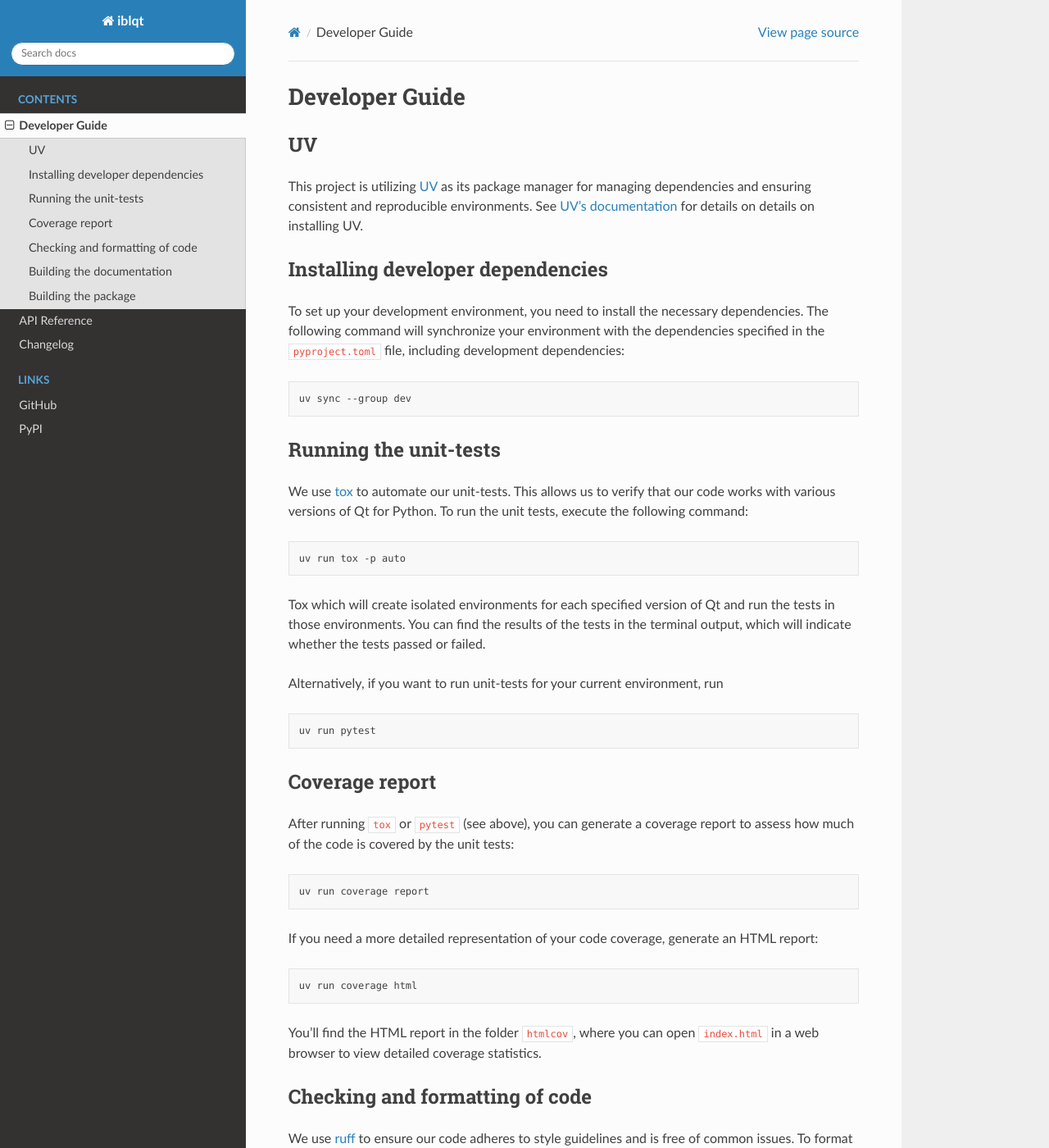
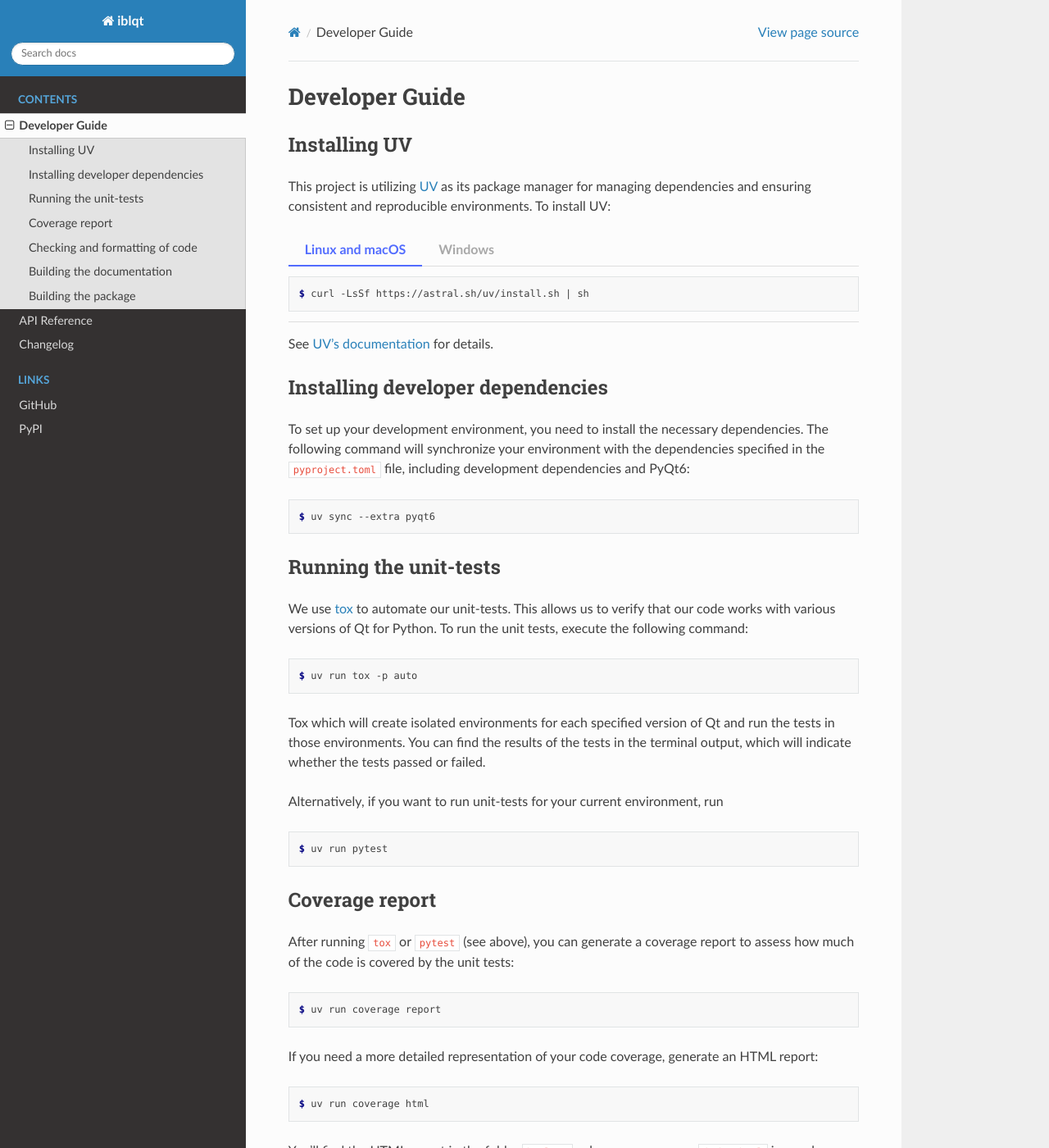
Before and after one commit to int-brain-lab/iblqt, a Sphinx documentation site: the page built from docs/source/dev_guide.rst, in a window 1280 px wide and 1400 px high. Shown: the whole window at 82% size. Built offline with Sphinx 7.4.7 and the Read the Docs theme 3.1.0, drawn with Linux system fonts in a browser that asks for light colours; some of the changed text lies outside the part shown.

Commit message:
documentation / prepare release

```diff
--- a/docs/source/conf.py
+++ b/docs/source/conf.py
@@ -25,6 +25,7 @@ extensions = [
     'sphinx.ext.autodoc',
     'sphinx.ext.autosummary',
     'sphinx.ext.viewcode',
+    'sphinx_design',
     'sphinx_qt_documentation',
     'myst_parser',
 ]
--- a/docs/source/dev_guide.rst
+++ b/docs/source/dev_guide.rst
@@ -1,13 +1,28 @@
 Developer Guide
 ===============
 
-UV
---
+Installing UV
+-------------
 
 This project is utilizing `UV <https://github.com/astral-sh/uv>`_ as its package
 manager for managing dependencies and ensuring consistent and reproducible environments.
-See `UV's documentation <https://docs.astral.sh/uv/>`_ for details on details on
-installing UV.
+To install UV:
+
+.. tab-set::
+
+   .. tab-item:: Linux and macOS
+
+      .. code-block:: console
+
+         $ curl -LsSf https://astral.sh/uv/install.sh | sh
+
+   .. tab-item:: Windows
+
+      .. code-block:: pwsh-session
+
+         PS> powershell -ExecutionPolicy ByPass -c "irm https://astral.sh/uv/install.ps1 | iex"
+
+See `UV's documentation <https://docs.astral.sh/uv/>`_ for details.
 
 
 Installing developer dependencies
@@ -16,11 +31,11 @@ Installing developer dependencies
 To set up your development environment, you need to install the necessary
 dependencies. The following command will synchronize your environment with the
 dependencies specified in the ``pyproject.toml`` file, including development
-dependencies:
+dependencies and PyQt6:
 
-.. code-block:: bash
+.. code-block:: console
 
-   uv sync --group dev
+   $ uv sync --extra pyqt6
 
 
 Running the unit-tests
@@ -30,9 +45,9 @@ We use `tox <https://tox.wiki/>`_ to automate our unit-tests. This allows us to
 verify that our code works with various versions of Qt for Python. To run the
 unit tests, execute the following command:
 
-.. code-block:: bash
+.. code-block:: console
 
-   uv run tox -p auto
+   $ uv run tox -p auto
 
 Tox which will create isolated environments for each specified version of Qt
 and run the tests in those environments. You can find the results of the tests
@@ -40,9 +55,9 @@ in the terminal output, which will indicate whether the tests passed or failed.
 
 Alternatively, if you want to run unit-tests for your current environment, run
 
-.. code-block:: bash
+.. code-block:: console
 
-   uv run pytest
+   $ uv run pytest
 
 
 Coverage report
@@ -51,16 +66,16 @@ Coverage report
 After running ``tox`` or ``pytest`` (see above), you can generate a coverage report
 to assess how much of the code is covered by the unit tests:
 
-.. code-block:: bash
+.. code-block:: console
 
-   uv run coverage report
+   $ uv run coverage report
 
 If you need a more detailed representation of your code coverage, generate an HTML
 report:
 
-.. code-block:: bash
+.. code-block:: console
 
-   uv run coverage html
+   $ uv run coverage html
 
 You'll find the HTML report in the folder ``htmlcov``, where you can open
 ``index.html`` in a web browser to view detailed coverage statistics.
@@ -73,16 +88,16 @@ We use `ruff <https://docs.astral.sh/ruff/formatter/>`_ to ensure our code
 adheres to style guidelines and is free of common issues. To format your code
 automatically, run:
 
-.. code-block:: bash
+.. code-block:: console
 
-   uv run ruff format
+   $ uv run ruff format
 
 This command will apply formatting changes to your codebase according to the
 specified style rules. To check your code for issues, use:
 
-.. code-block:: bash
+.. code-block:: console
 
-   uv run ruff check
+   $ uv run ruff check
 
 This command will analyze your code and report any issues it finds. If you want
 ruff to attempt to fix any issues it identifies, you can add the ``--fix``
@@ -94,21 +109,21 @@ Building the documentation
 We use `Sphinx <https://www.sphinx-doc.org/>`_ to build our documentation and
 API reference. To build the documentation, run the following command:
 
-.. code-block:: bash
+.. code-block:: console
 
-   uv run sphinx docs/source docs/build
+   $ uv run sphinx docs/source docs/build
 
 After running this command, you can view the generated documentation in your
-web browser by opening ``docs/build/index.html`.
+web browser by opening ``docs/build/index.html``.
 
 Building the package
 --------------------
 
 To build the package, execute the following command:
 
-.. code-block:: bash
+.. code-block:: console
 
-   uv build
+   $ uv build
 
 This command will create a distributable package of your project, in the form
 of a source distribution (sdist) and a wheel (bdist_wheel). The generated
--- a/iblqt/__init__.py
+++ b/iblqt/__init__.py
@@ -1,3 +1,3 @@
 """A collection of extensions to the Qt framework."""
 
-__version__ = '0.5.0'
+__version__ = '0.6.0'
--- a/pyproject.toml
+++ b/pyproject.toml
@@ -52,6 +52,7 @@ doc = [
   "sphinx-autodoc-typehints>=2.3.0",
   "sphinx-qt-documentation>=0.4.1",
   "sphinx-rtd-theme>=2.0.0",
+  "sphinx-design>=0.6.1",
 ]
 lint = [
   "ruff>=0.9.2",
```
Also changed, not shown: CHANGELOG.md (+12 -1 lines), 3 other files.
